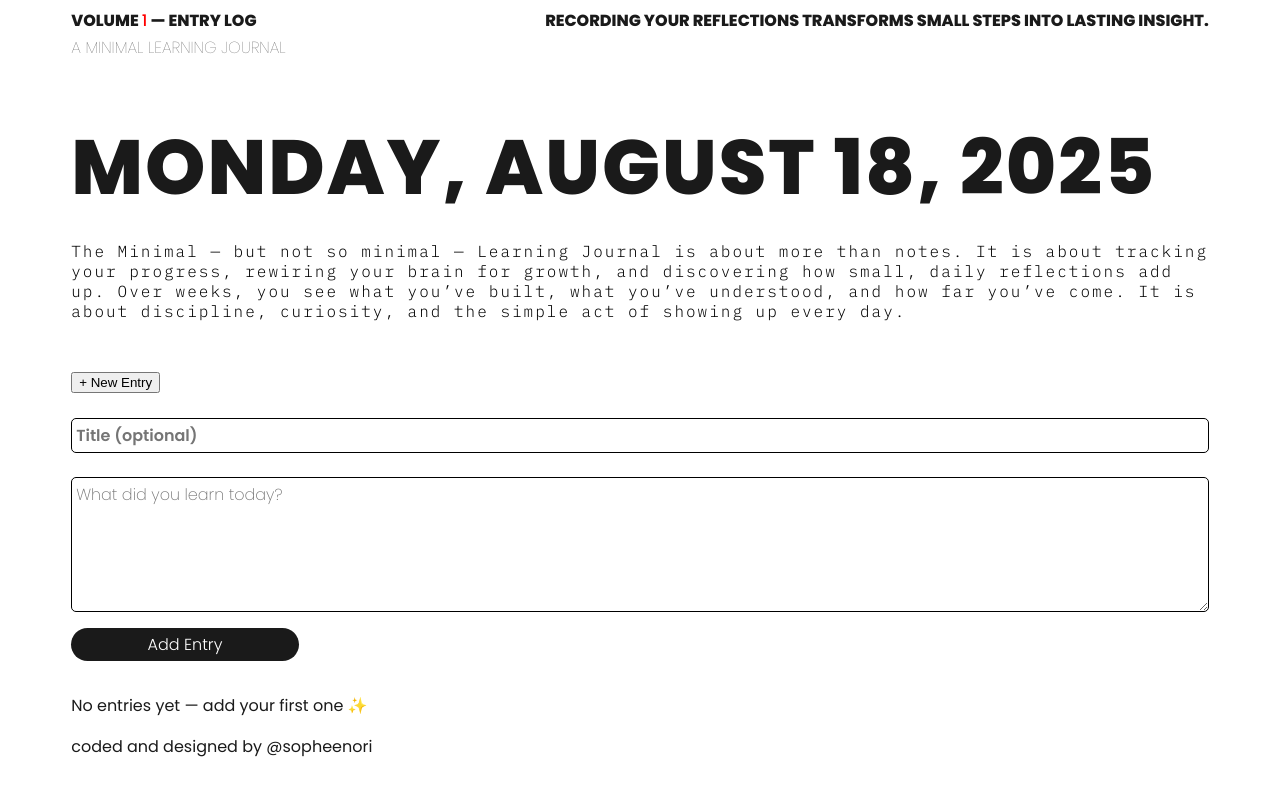
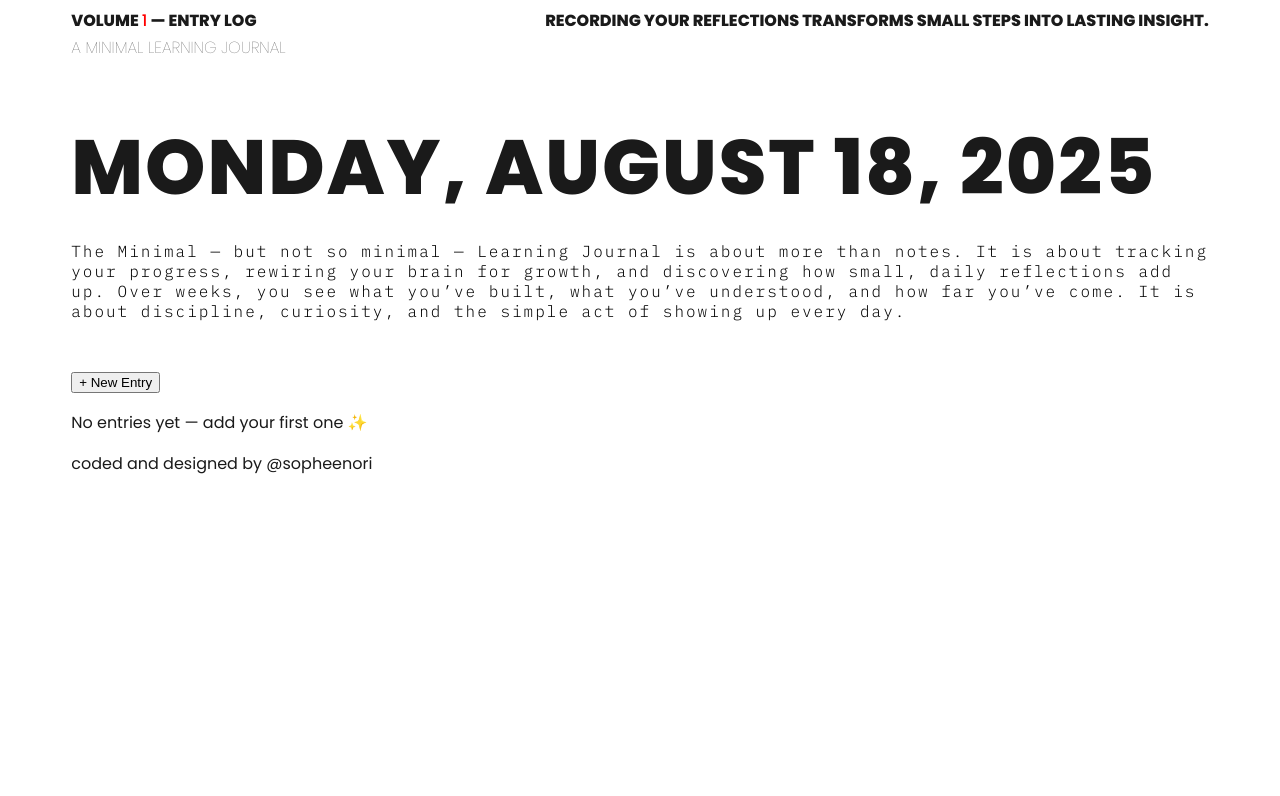
Before and after one commit to zofienora/learn-journal-v1, a React (Vite) app: page / in a window 1280 px wide. Shown: the top 796 px of the page. Built offline with nearby package versions, Linux system fonts and the light colour scheme.

Commit message:
fixed the bug with toggle

```diff
--- a/src/components/EntryForm.jsx
+++ b/src/components/EntryForm.jsx
@@ -20,6 +20,7 @@ function EntryForm({ onAddEntry }) { // Functional component for the entry form
         onAddEntry(newEntry); // Call the onAddEntry function passed as a prop to add the new entry
         setTitle(""); // Reset the title input field to an empty string
         setContent(""); // Reset the content input field to an empty string
+        setShowForm(false); // Hide the form after submission
     };
 
     const [showForm, setShowForm] = useState(false);
@@ -31,7 +32,9 @@ function EntryForm({ onAddEntry }) { // Functional component for the entry form
                 <button onClick={() => setShowForm(!showForm)}>
                     {showForm ? "Close" : "+ New Entry"}
                 </button>
-                <form className="entry-form" onSubmit={handleSubmit}>
+
+                {showForm &&
+                <form className="entry-form" onSubmit={handleSubmit} >
                     <input
                         type="text"
                         placeholder="Title (optional)"
@@ -53,7 +56,7 @@ function EntryForm({ onAddEntry }) { // Functional component for the entry form
                         rows="5"
                     />
                     <button type="submit" className="submit-button">Add Entry</button>
-                </form>
+                </form> }
             </div>
         </>
     )
```
